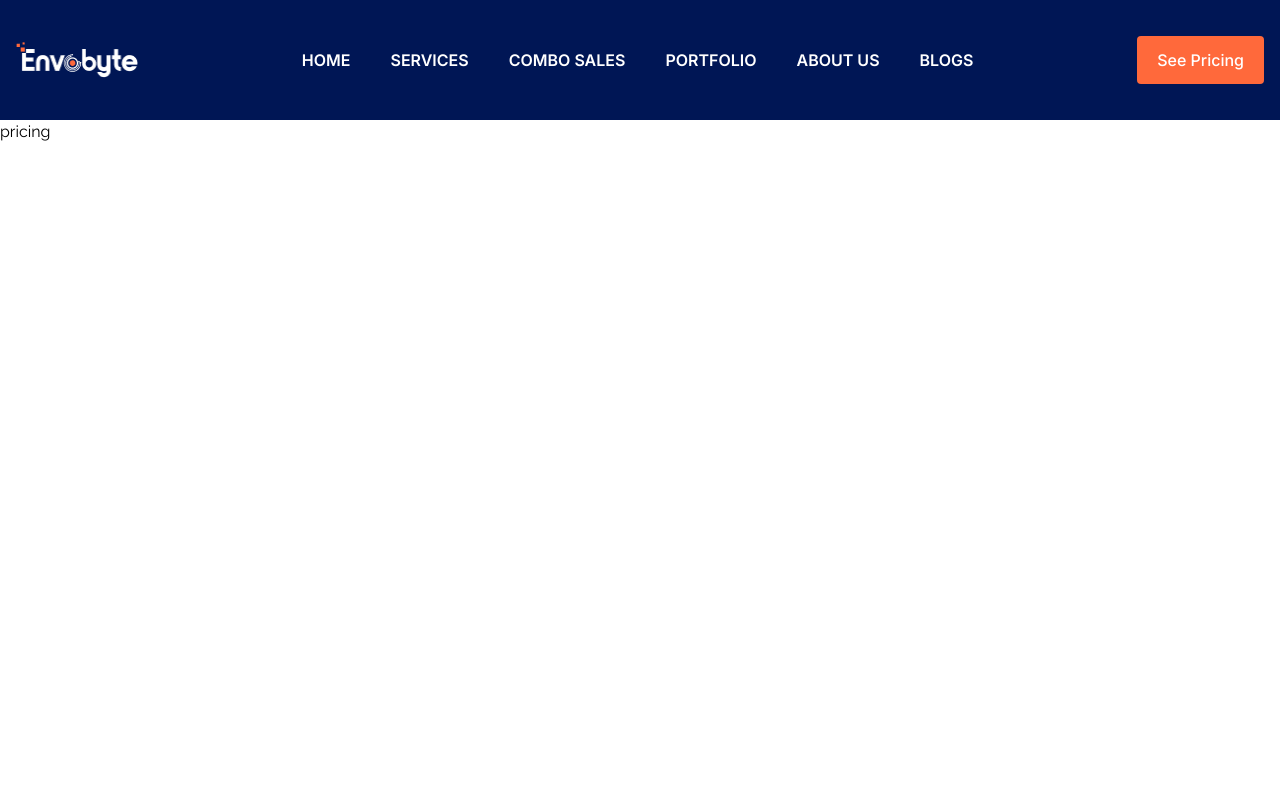
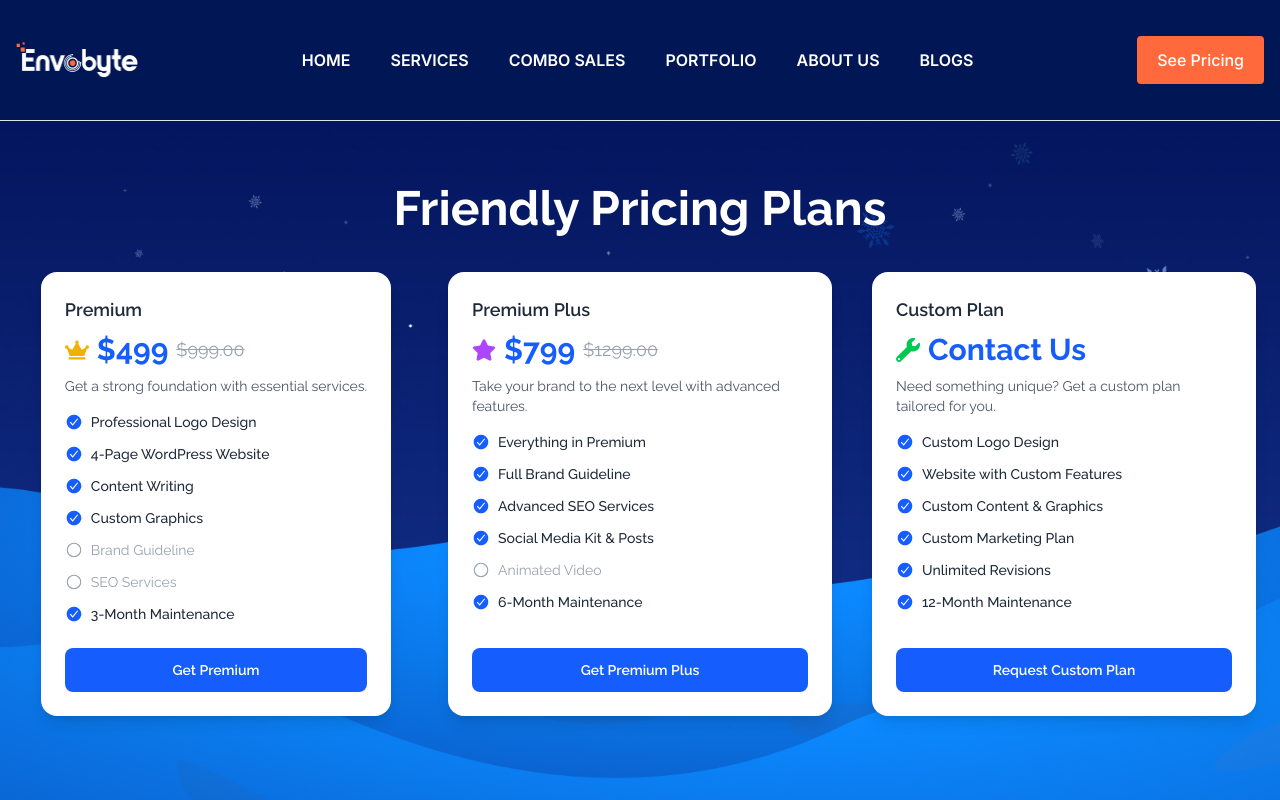
Before and after one commit to Hasinur3813/envobyte, a Next.js app: page /pricing in a window 1280 px wide. Shown: the top 800 px of the page. Built offline with nearby package versions, Linux system fonts and the light colour scheme.

Commit message:
pricing plans added

```diff
--- /dev/null
+++ b/src/app/pricing/PricingCard.jsx
@@ -0,0 +1,65 @@
+"use client";
+import toast from "react-hot-toast";
+import { FaCrown, FaStar, FaWrench } from "react-icons/fa";
+import { IoCheckmarkCircleSharp, IoRadioButtonOff } from "react-icons/io5";
+
+const PricingCard = ({ plan }) => {
+  const icons = {
+    Premium: <FaCrown className="text-2xl text-yellow-500" />,
+    "Premium Plus": <FaStar className="text-2xl text-purple-500" />,
+    "Custom Plan": <FaWrench className="text-2xl text-green-500" />,
+  };
+
+  return (
+    <div className="max-w-sm mx-auto bg-white rounded-2xl shadow-lg p-6 flex flex-col h-full">
+      {/* Title */}
+      <h3 className="text-lg font-semibold text-gray-800">{plan.name}</h3>
+
+      {/* Price */}
+      <div className="flex items-center gap-2 mt-2">
+        {icons[plan.name]}
+        <p className="text-3xl font-bold text-blue-600">{plan.price}</p>
+        {plan.oldPrice && (
+          <span className="text-gray-400 line-through text-lg">
+            {plan.oldPrice}
+          </span>
+        )}
+      </div>
+
+      {/* Description */}
+      <p className="text-sm text-gray-600 mt-2">{plan.description}</p>
+
+      {/* Features List */}
+      <div className="mt-4 space-y-3 text-sm flex-grow mb-6">
+        {plan.features.map((feature, index) => (
+          <div key={index} className="flex items-center gap-2">
+            {feature.included ? (
+              <IoCheckmarkCircleSharp className="text-blue-600 text-lg" />
+            ) : (
+              <IoRadioButtonOff className="text-gray-400 text-lg" />
+            )}
+            <span
+              className={
+                feature.included ? "text-gray-800 font-medium" : "text-gray-400"
+              }
+            >
+              {feature.text}
+            </span>
+          </div>
+        ))}
+      </div>
+
+      {/* Button - Stays at the Bottom */}
+      <button
+        onClick={() =>
+          toast.success("You have successfully purchased the plan.")
+        }
+        className="w-full mt-auto bg-blue-600 cursor-pointer text-white py-3 rounded-lg text-sm font-semibold hover:bg-blue-700 transition-all"
+      >
+        {plan.buttonText}
+      </button>
+    </div>
+  );
+};
+
+export default PricingCard;
--- a/src/app/pricing/page.js
+++ b/src/app/pricing/page.js
@@ -1,7 +1,68 @@
-import React from "react";
+import PricingCard from "./PricingCard";
 
-const Page = () => {
-  return <div>pricing</div>;
+const pricingPlans = [
+  {
+    name: "Premium",
+    price: "$499",
+    oldPrice: "$999.00",
+    description: "Get a strong foundation with essential services.",
+    features: [
+      { text: "Professional Logo Design", included: true },
+      { text: "4-Page WordPress Website", included: true },
+      { text: "Content Writing", included: true },
+      { text: "Custom Graphics", included: true },
+      { text: "Brand Guideline", included: false },
+      { text: "SEO Services", included: false },
+      { text: "3-Month Maintenance", included: true },
+    ],
+    buttonText: "Get Premium",
+  },
+  {
+    name: "Premium Plus",
+    price: "$799",
+    oldPrice: "$1299.00",
+    description: "Take your brand to the next level with advanced features.",
+    features: [
+      { text: "Everything in Premium", included: true },
+      { text: "Full Brand Guideline", included: true },
+      { text: "Advanced SEO Services", included: true },
+      { text: "Social Media Kit & Posts", included: true },
+      { text: "Animated Video", included: false },
+      { text: "6-Month Maintenance", included: true },
+    ],
+    buttonText: "Get Premium Plus",
+  },
+  {
+    name: "Custom Plan",
+    price: "Contact Us",
+    description: "Need something unique? Get a custom plan tailored for you.",
+    features: [
+      { text: "Custom Logo Design", included: true },
+      { text: "Website with Custom Features", included: true },
+      { text: "Custom Content & Graphics", included: true },
+      { text: "Custom Marketing Plan", included: true },
+      { text: "Unlimited Revisions", included: true },
+      { text: "12-Month Maintenance", included: true },
+    ],
+    buttonText: "Request Custom Plan",
+  },
+];
+
+const page = () => {
+  return (
+    <section className="bg-[url('/images/salesPricing1.jpg')] min-h-screen bg-cover bg-center bg-no-repeat">
+      <div className="container mx-auto py-16 px-4">
+        <h2 className="text-center text-light text-2xl sm:text-3xl md:text-4xl lg:text-5xl font-bold mb-10">
+          Friendly Pricing Plans
+        </h2>
+        <div className="grid gap-6 grid-cols-1 md:grid-cols-2 lg:grid-cols-3">
+          {pricingPlans.map((plan, index) => (
+            <PricingCard key={index} plan={plan} />
+          ))}
+        </div>
+      </div>
+    </section>
+  );
 };
 
-export default Page;
+export default page;
```
Also changed, not shown: public/images/salesPricing1.jpg (added).
